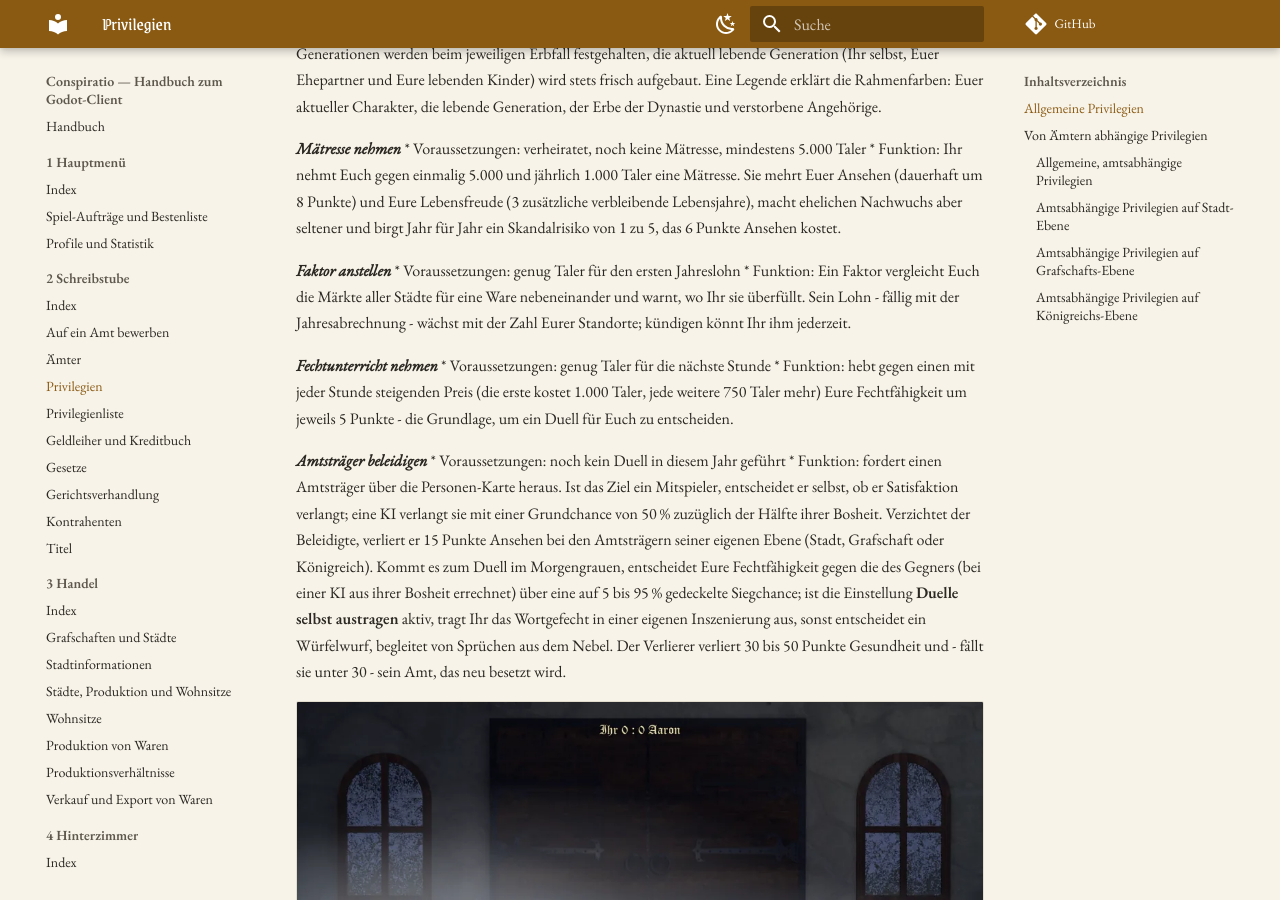
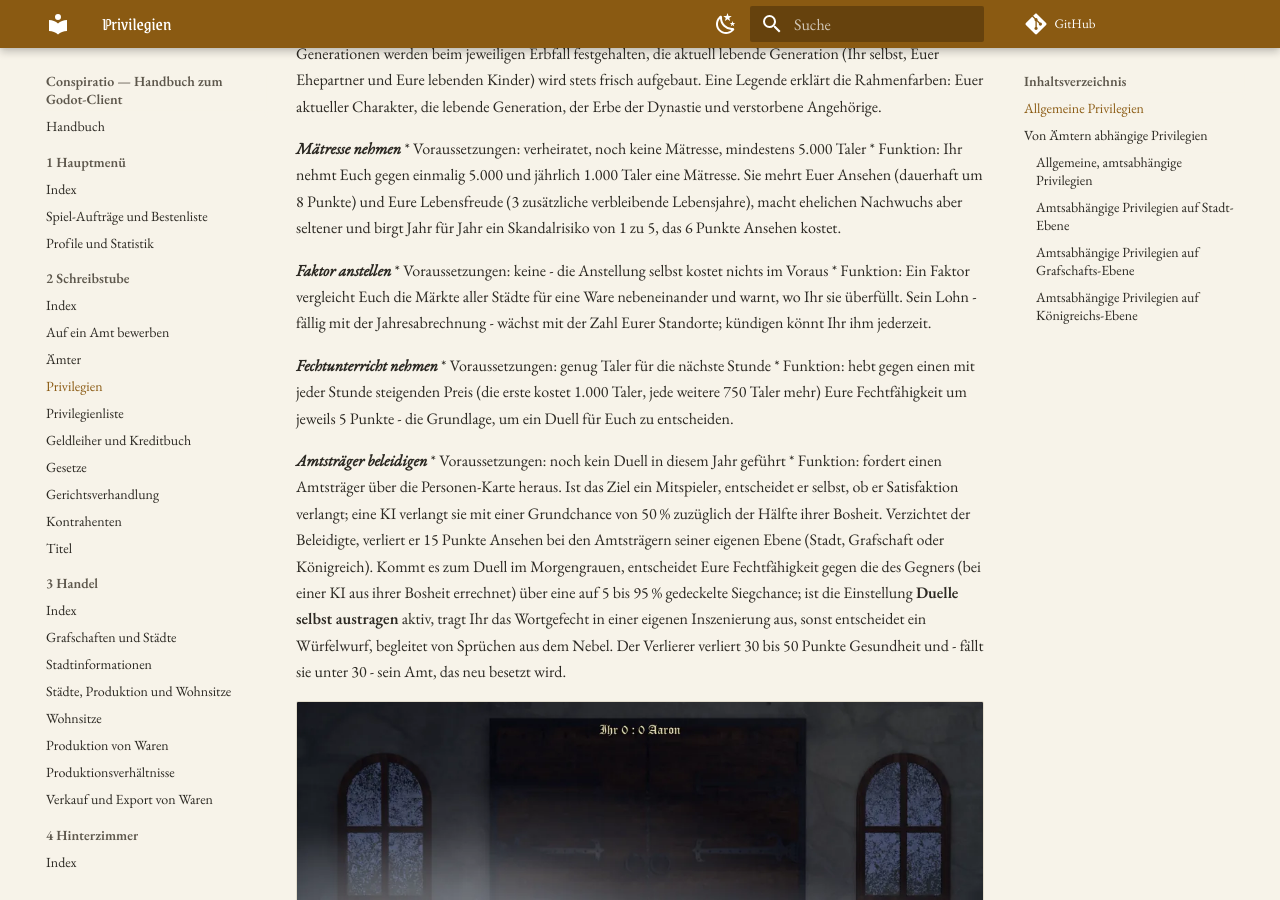
Before and after one commit to Conspiratio/Conspiratio.Wiki, an MkDocs documentation site: the page built from docs/schreibstube/privilegien.md, in a window 1280 px wide and 900 px high, scrolled down 1307 px. Built offline with MkDocs 1.6.1 and Material for MkDocs 9.7.7, drawn with Linux system fonts in a browser that asks for light colours; comment, search, counter and statistics services are not loaded.

Commit message:
Nachbesserung Aufgabe 9: Faktor-Voraussetzung und Zugende-Zeitpunkt korrigiert
Faktor anstellen kostet entgegen der ersten Fassung nichts im Voraus
(FaktorManager.StelleAn prueft nur, ob schon ein Faktor im Dienst ist).
Jahresabrechnung und Geburt eines Kindes laufen beide ueber
Kontor.BeendeZug() bzw. die daraus aufgerufene ZeigeZugnachrichten() -
also am Ende des Zuges, nicht "zu Beginn". Beide Formulierungen
entsprechend richtiggestellt.

Co-Authored-By: Claude Sonnet 5 <noreply@anthropic.com>

```diff
--- a/docs/schreibstube/privilegien.md
+++ b/docs/schreibstube/privilegien.md
@@ -42,7 +42,7 @@ _**Mätresse nehmen**_
   Ansehen kostet.
 
 _**Faktor anstellen**_
-* Voraussetzungen: genug Taler für den ersten Jahreslohn
+* Voraussetzungen: keine - die Anstellung selbst kostet nichts im Voraus
 * Funktion: Ein Faktor vergleicht Euch die Märkte aller Städte für eine Ware nebeneinander und warnt,
   wo Ihr sie überfüllt. Sein Lohn - fällig mit der Jahresabrechnung - wächst mit der Zahl Eurer
   Standorte; kündigen könnt Ihr ihm jederzeit.
```
Also changed, not shown: docs/kirche/testament-und-erbfolge.md (+1 -1 lines), docs/schreibstube/index.md (+1 -1 lines).
